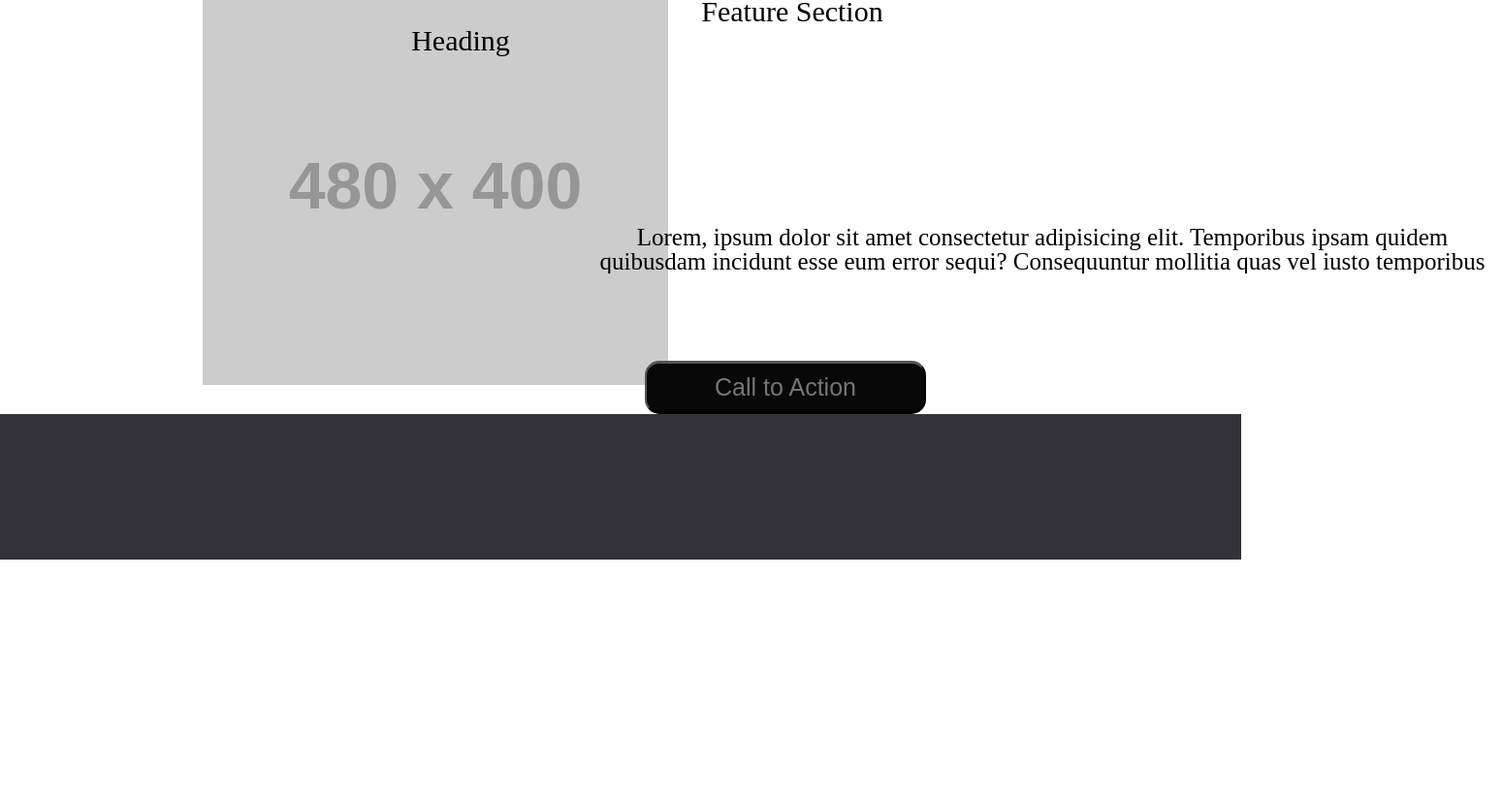
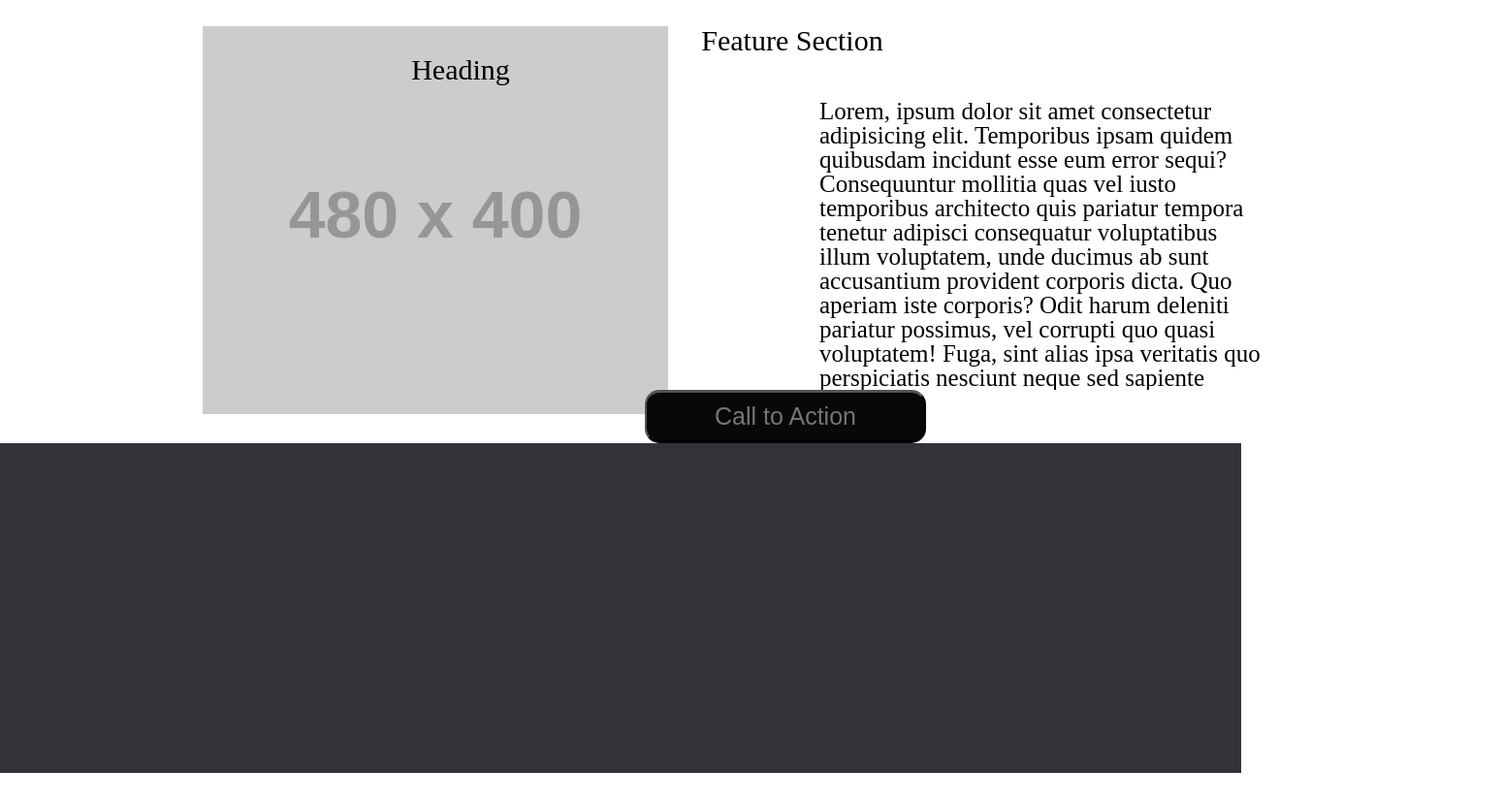
Before and after one commit to bjwine0/wireframes, a plain HTML site: page index.html in a window 1280 px wide. Shown: the part 1023-1850 px from the top of the page at 97% size, 1550 px wide, since content can reach past the window. Before the commit the page ends 1600 px from the top, so only its background shows below. Drawn offline with Linux system fonts and the light colour scheme; placeholder pictures from the web are drawn by us.

Commit message:
finished footer and gutter spacing

```diff
--- a/style.css
+++ b/style.css
@@ -8,6 +8,7 @@ body {
 /* *********** Header *******************/
 
 header {
+  margin-top: 30px;
   text-align: center;
   background-color: #323238;
   /* margin-left: 750px;
@@ -129,12 +130,16 @@ section h2 {
 
  p {
   position: relative;
-  left: 600px;
-  bottom: 200px;
   font-size: 25px;
-  height: 50px;
   border: none;
   overflow: scroll;
+
+  width: 460px;
+  height: 300px;
+  text-align: left;
+  bottom: 360px;
+  left: 845px;
+
 
 
 }
@@ -150,11 +155,10 @@ button {
   display: inline;
   position: relative;
   left: 320px;
-  bottom: 110px;
+  bottom: 360px;
   font-size: 25px;
   margin-left: 30px;
-  border-right-width: 3px
-  border-left-width: 3px;
+
   border-radius: 15px;
   padding-left: 70px;
   padding-right: 70px;
@@ -170,10 +174,11 @@ button {
 
 footer {
   background-color: #323238;
-
+  margin-bottom: 30px;
   border: ;
   padding: ;
   width: auto;
-  height: 150px;
+  height: 340px;
+
 
 }
```
